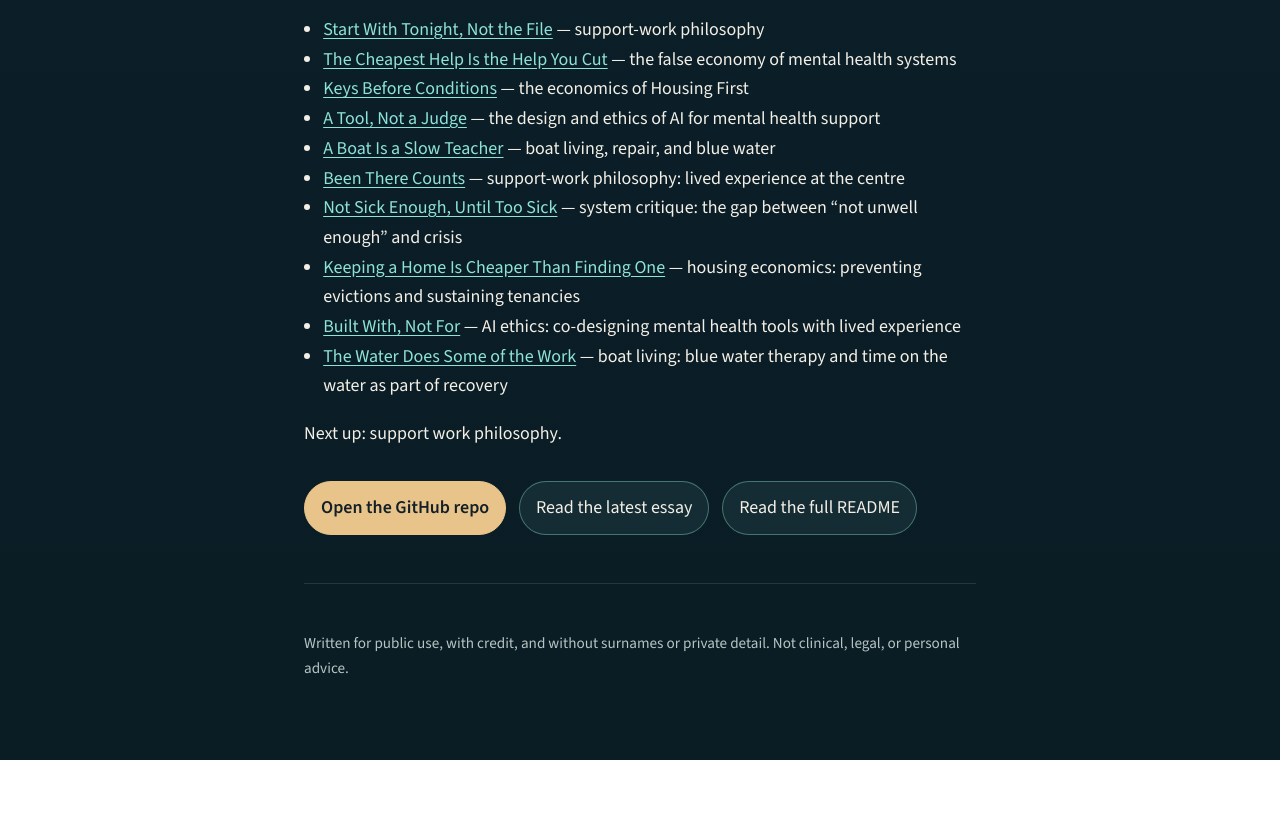
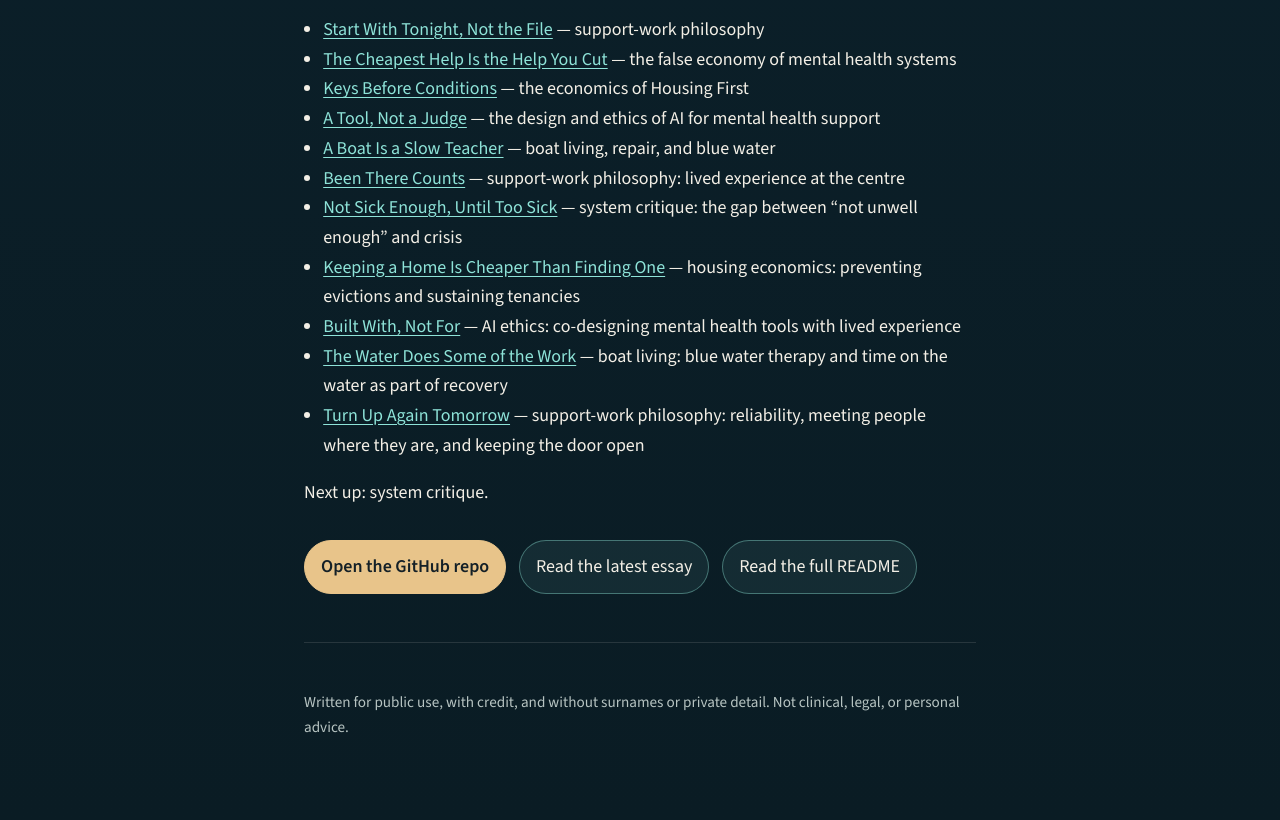
Before and after one commit to transhumanoid/street-level-support, a plain HTML site: page index.html in a window 1280 px wide. Shown: the part 3280-4100 px from the top of the page. Before the commit the page ends 4040 px from the top, so only its background shows below. Drawn offline with nearby package versions, Linux system fonts and the light colour scheme.

Commit message:
Cycle 11: add 'Turn Up Again Tomorrow' (support work philosophy)

```diff
--- a/index.html
+++ b/index.html
@@ -224,11 +224,12 @@
       <li><a href="https://github.com/transhumanoid/street-level-support/blob/main/posts/08-housing-economics-keeping-a-home.md">Keeping a Home Is Cheaper Than Finding One</a> — housing economics: preventing evictions and sustaining tenancies</li>
       <li><a href="https://github.com/transhumanoid/street-level-support/blob/main/posts/09-ai-ethics-built-with-not-for.md">Built With, Not For</a> — AI ethics: co-designing mental health tools with lived experience</li>
       <li><a href="https://github.com/transhumanoid/street-level-support/blob/main/posts/10-boat-living-blue-water.md">The Water Does Some of the Work</a> — boat living: blue water therapy and time on the water as part of recovery</li>
+      <li><a href="https://github.com/transhumanoid/street-level-support/blob/main/posts/11-support-work-philosophy-turn-up-again.md">Turn Up Again Tomorrow</a> — support-work philosophy: reliability, meeting people where they are, and keeping the door open</li>
     </ul>
-    <p>Next up: support work philosophy.</p>
+    <p>Next up: system critique.</p>
     <div class="actions">
       <a class="btn primary" href="https://github.com/transhumanoid/street-level-support">Open the GitHub repo</a>
-      <a class="btn" href="https://github.com/transhumanoid/street-level-support/blob/main/posts/10-boat-living-blue-water.md">Read the latest essay</a>
+      <a class="btn" href="https://github.com/transhumanoid/street-level-support/blob/main/posts/11-support-work-philosophy-turn-up-again.md">Read the latest essay</a>
       <a class="btn" href="https://github.com/transhumanoid/street-level-support/blob/main/README.md">Read the full README</a>
     </div>
   </main>
```
Also changed, not shown: 2 other files.
